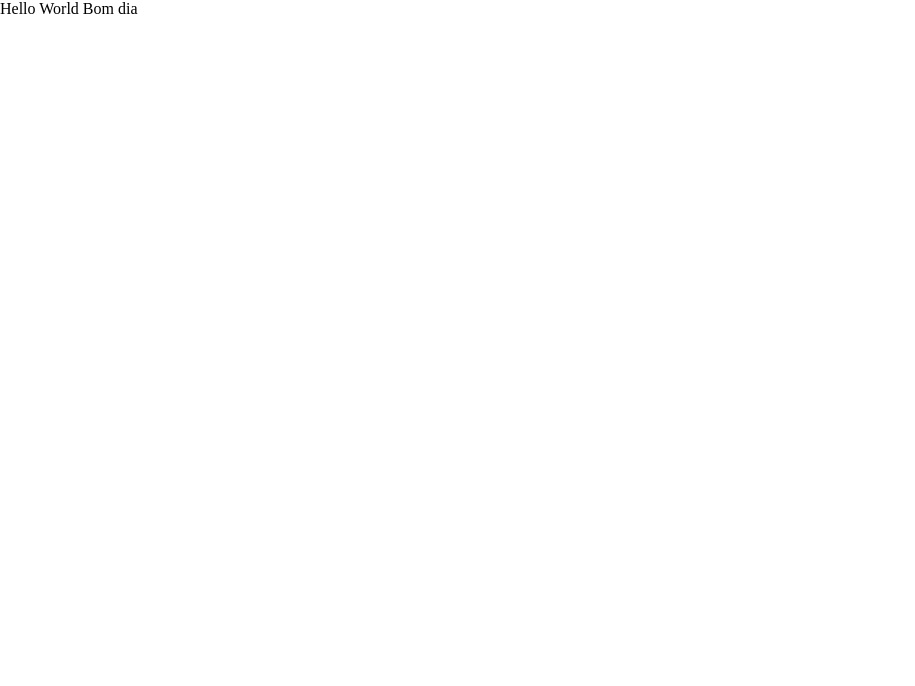
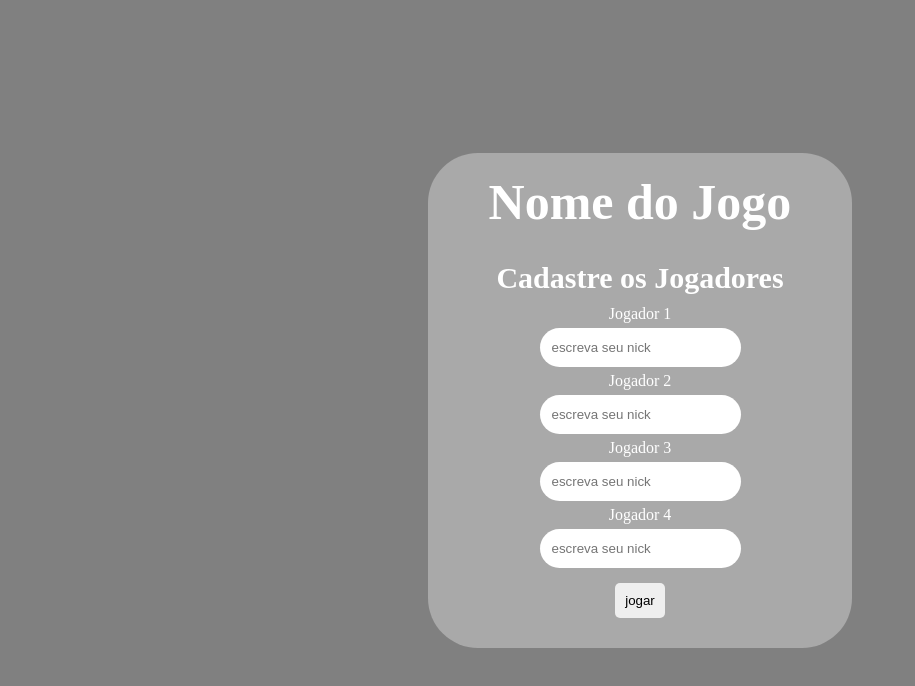
Before and after one commit to ViniciusSartre/JoguinhoDeIngl-s, a Vue app in the folder Joguinho/: page / in a window 1280 px wide. Shown: the top 686 px of the page, without its empty margins (0-915 px from the left). Built offline with nearby package versions, Linux system fonts and the light colour scheme.

Commit message:
tela de cadastro

```diff
--- a/Joguinho/src/components/cartas.vue
+++ b/Joguinho/src/components/cartas.vue
@@ -1,5 +1,5 @@
 <template>
-    Hello World
+
 </template>
 <script>
 </script>
--- /dev/null
+++ b/Joguinho/src/components/formulario.vue
@@ -0,0 +1,97 @@
+<template>
+    <div class="cadastro">
+        <div class="caixaconteudo">
+        <div class="titulo"><h1>Nome do Jogo</h1></div>
+        <div class="subtitulo"><h2>Cadastre os Jogadores</h2></div>
+        <form action="">
+            <div class="jogador"><label for="">
+                Jogador 1
+                <input type="text" placeholder="escreva seu nick"></input>
+            </label>
+        </div>
+            <div class="jogador"><label for="">
+                Jogador 2
+                <input type="text" placeholder="escreva seu nick"></input>
+            </label>
+        </div>
+            <div class="jogador"><label for="">
+                Jogador 3
+                <input type="text" placeholder="escreva seu nick"></input>
+            </label>
+        </div>
+            <div class="jogador"><label for="">
+                Jogador 4
+                <input type="text" placeholder="escreva seu nick"></input>
+            </label>
+        </div>
+            <div class="botao">
+                <input type="button" value="jogar">
+            </div>
+
+        </form>
+        </div>
+    </div>
+</template>
+<script>
+    export default {
+        name: "Formulario"
+    }
+</script>
+<style>
+    .cadastro{
+        display: flex;
+        flex-direction: column;
+        height: 100vh;
+        background-color: gray;
+        color: white;
+        align-content: center;
+
+        .caixaconteudo{
+            width: 30%;
+            margin: auto;
+            padding: 20px;
+            display: flex;
+            flex-direction: column;
+            align-items: center;
+            border-radius: 50px;
+            background-color: darkgray;
+
+            .titulo{
+                font-size: 25px;
+                margin: 0 0 30px 0;
+            }
+            .subtitulo{
+                font-size: 20px;
+                margin: 0 0 10px 0;
+            }
+            .jogador{
+                label{
+                    display: flex;
+                    flex-direction: column;
+                    align-items: center;
+                   input{
+                    border: none;
+                    margin: 5px;
+                    padding: 12px;
+                    border-radius: 30px;
+                   }
+                }
+
+            }
+            .botao{
+                display: flex;
+                justify-content: center;
+                input{
+                    margin: 10px;
+                    padding: 10px;
+                    border: none;
+                    border-radius: 5px;
+                    cursor: pointer;
+                }
+
+            }
+        }
+
+    }
+
+</style>
--- a/Joguinho/src/views/Cadastro.vue
+++ b/Joguinho/src/views/Cadastro.vue
@@ -1,12 +1,17 @@
 <template>
-    <div><Cartas />Bom dia</div>
+    <div>
+        <Formulario />
+    </div>
 </template>
 <script>
     import Cartas from "../components/cartas.vue"
+    import Formulario from "../components/formulario.vue"
     export default {
         name: "Cadastro",
         components: {
             Cartas,
+            Formulario,
+
         }
     }
 </script>
```
Also changed, not shown: Joguinho/src/components/jogadores.vue (added, +42 -0 lines).
